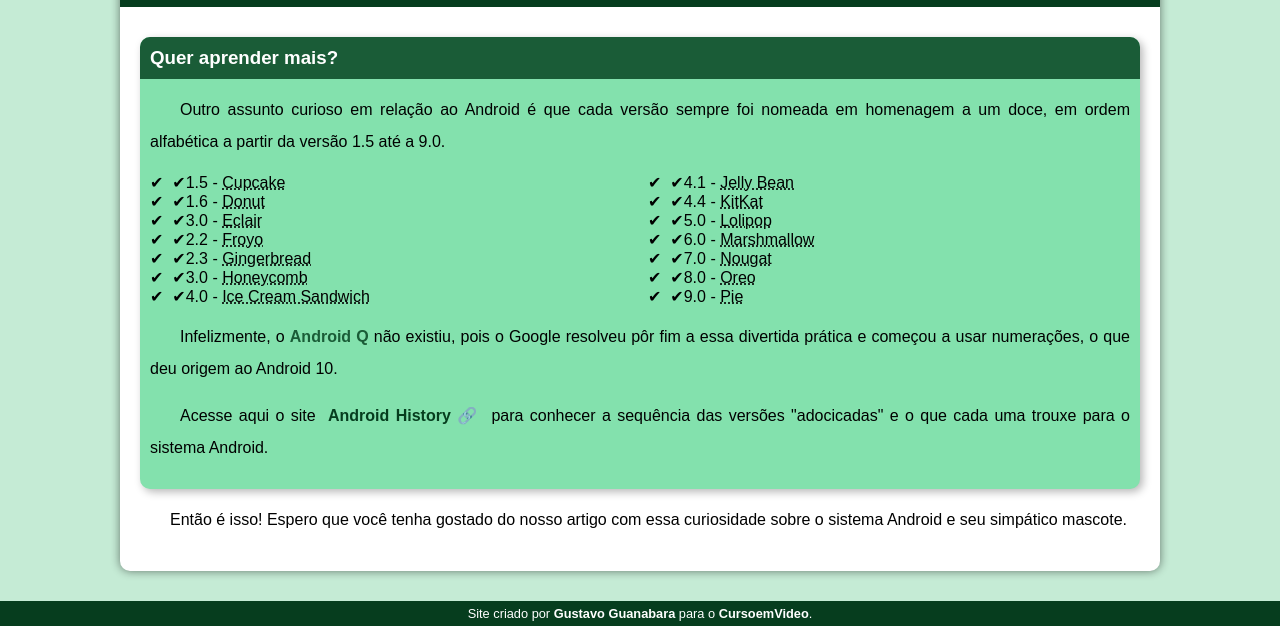
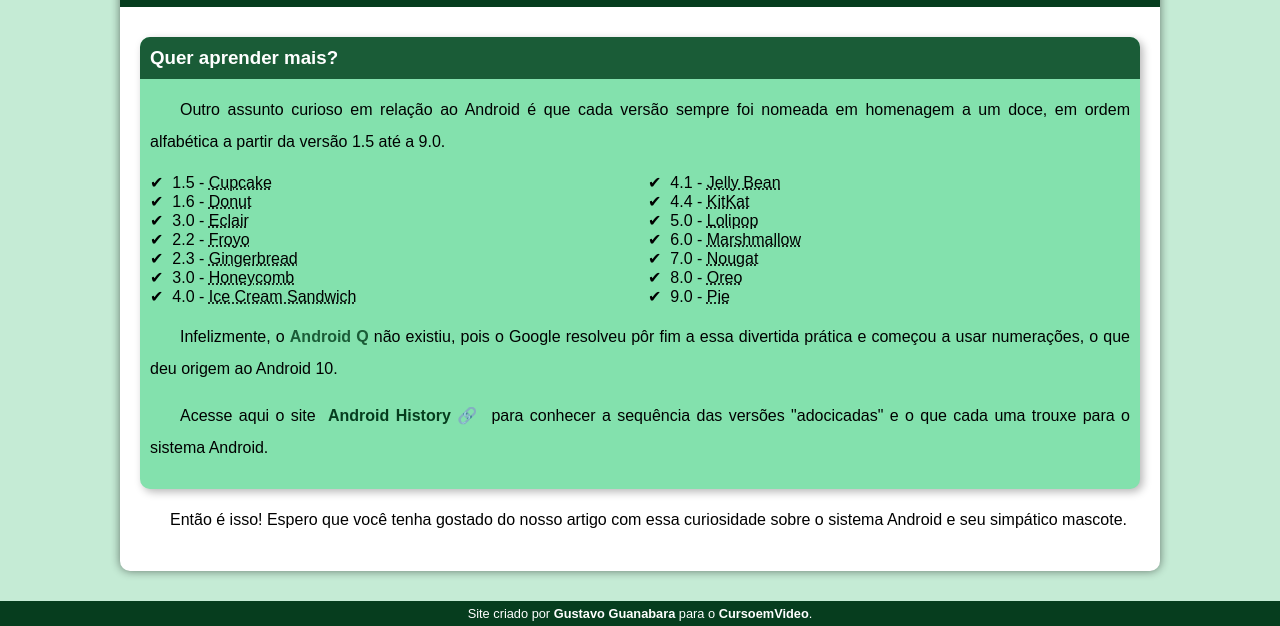
Before and after one commit to MarceloSe/Estudos-HTML, a plain HTML site: page index.html in a window 1280 px wide. Shown: the part 2364-2990 px from the top of the page. Drawn offline with Linux system fonts and the light colour scheme.

Commit message:
Correção do Index

```diff
--- a/index.html
+++ b/index.html
@@ -62,20 +62,20 @@
                 <p>Outro assunto curioso em relação ao Android é que cada versão sempre foi nomeada em homenagem a um doce, em ordem alfabética a partir da versão 1.5 até a 9.0.</p>
 
                 <ul>
-                    <li>&#10004;1.5 - <abbr title="Bolo de Copo">Cupcake</abbr></li>
-                    <li>&#10004;1.6 - <abbr title="Rosquinha">Donut</abbr></li>
-                    <li>&#10004;3.0 - <abbr title="Bomba">Eclair</abbr></li>
-                    <li>&#10004;2.2 - <abbr title="Iogurte Congelado">Froyo</abbr></li>
-                    <li>&#10004;2.3 - <abbr title="Biscoito de Gengibre">Gingerbread</abbr></li>
-                    <li>&#10004;3.0 - <abbr title="Favo de Mel">Honeycomb</abbr></li>
-                    <li>&#10004;4.0 - <abbr title="Sanduiche de Sorvete">Ice Cream Sandwich</abbr></li>
-                    <li>&#10004;4.1 - <abbr title="Jujuba">Jelly Bean</abbr></li>
-                    <li>&#10004;4.4 - <abbr title="KitKat">KitKat</abbr></li>
-                    <li>&#10004;5.0 - <abbr title="Pirulito">Lolipop</abbr></li>
-                    <li>&#10004;6.0 - <abbr title="Marshmallow">Marshmallow</abbr></li>
-                    <li>&#10004;7.0 - <abbr title="Torrone">Nougat</abbr></li>
-                    <li>&#10004;8.0 - <abbr title="Oreo">Oreo</abbr></li>
-                    <li>&#10004;9.0 - <abbr title="Torta">Pie</abbr></li>
+                    <li>1.5 - <abbr title="Bolo de Copo">Cupcake</abbr></li>
+                    <li>1.6 - <abbr title="Rosquinha">Donut</abbr></li>
+                    <li>3.0 - <abbr title="Bomba">Eclair</abbr></li>
+                    <li>2.2 - <abbr title="Iogurte Congelado">Froyo</abbr></li>
+                    <li>2.3 - <abbr title="Biscoito de Gengibre">Gingerbread</abbr></li>
+                    <li>3.0 - <abbr title="Favo de Mel">Honeycomb</abbr></li>
+                    <li>4.0 - <abbr title="Sanduiche de Sorvete">Ice Cream Sandwich</abbr></li>
+                    <li>4.1 - <abbr title="Jujuba">Jelly Bean</abbr></li>
+                    <li>4.4 - <abbr title="KitKat">KitKat</abbr></li>
+                    <li>5.0 - <abbr title="Pirulito">Lolipop</abbr></li>
+                    <li>6.0 - <abbr title="Marshmallow">Marshmallow</abbr></li>
+                    <li>7.0 - <abbr title="Torrone">Nougat</abbr></li>
+                    <li>8.0 - <abbr title="Oreo">Oreo</abbr></li>
+                    <li>9.0 - <abbr title="Torta">Pie</abbr></li>
                 </ul>
 
                 <p> Infelizmente, o <strong>Android Q</strong> não existiu, pois o Google resolveu pôr fim a essa divertida prática e começou a usar numerações, o que deu origem ao Android 10.</p>
```
